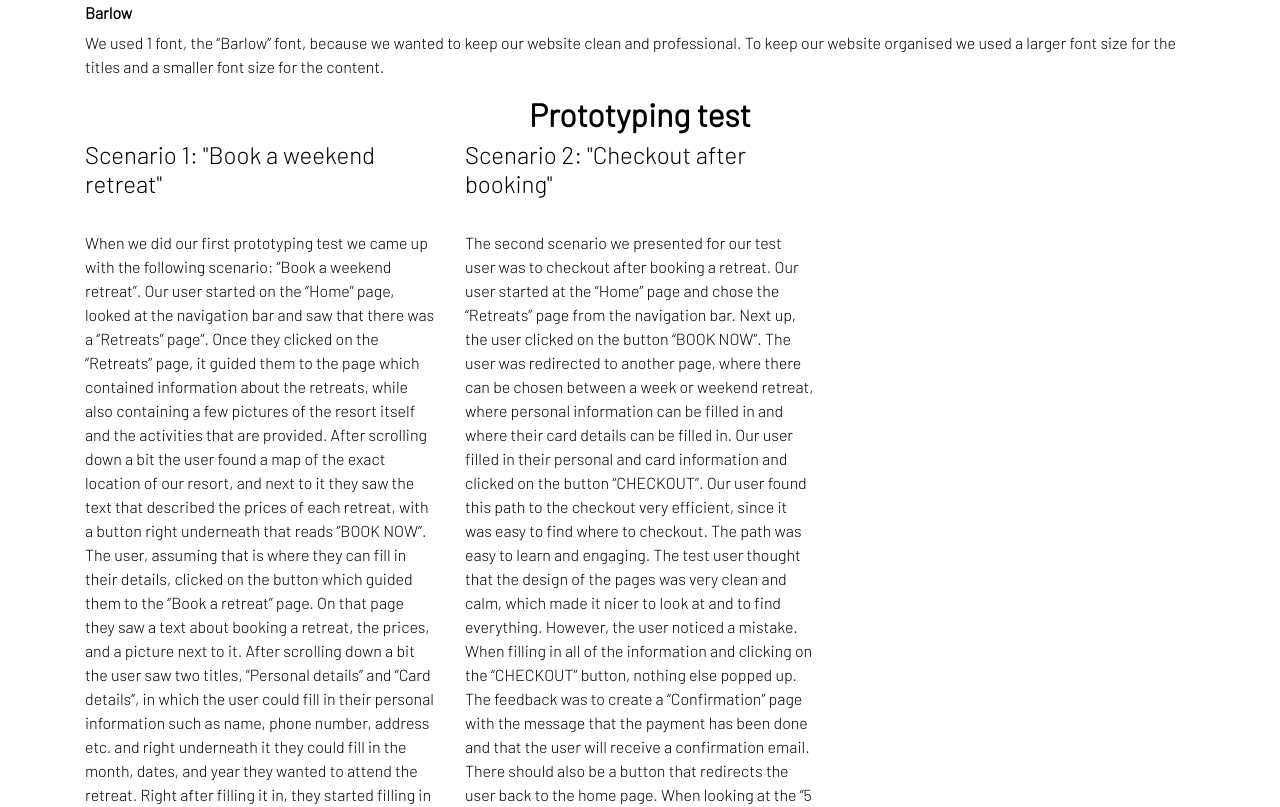
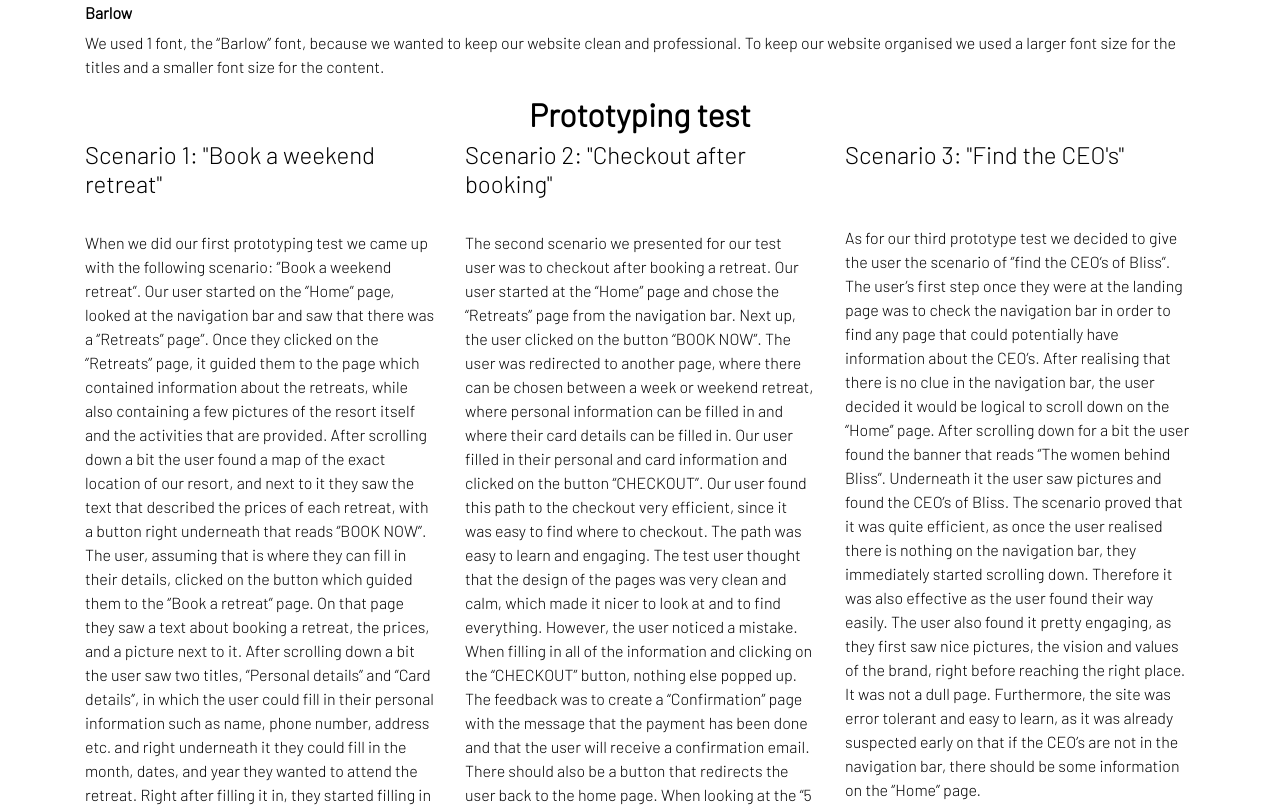
Before and after one commit to riannescholtens/bliss-experience, a plain HTML site: page justification.html in a window 1280 px wide. Shown: the part 1534-2341 px from the top of the page. Drawn offline with Linux system fonts and the light colour scheme.

Commit message:
scenrio 3 added - finalised

```diff
--- a/justification.html
+++ b/justification.html
@@ -129,12 +129,19 @@ At the end of the page there is the same footer as mentioned previously, with th
 The user found our sequence clear, as they immediately saw the ‘’Retreats’’ page on our navigation bar, and knew it would lead them straight to the page they needed to be at in order to book a weekend retreat. The test showed us that the website is effective and efficient by being able to find the way to the page easily and efficiently, not having to search for it for a long time. Next, the test showed that the website is engaging, as the user noticed the nice pictures that are included on every page, while the layout of the website was also clean and clear. Last but not least, each page has a clear title at the beginning of the page so it is easily noticed what page the user is at. The website is easy to learn as it has clear indications in the navigation bar and there is the remaining flow of the buttons which can also take you to the page you want to visit.
 </p>
 		</div>
-		 <div class="col-sm-12 col-md-4 col-lg-4">
+	  <div class="col-sm-12 col-md-4 col-lg-4">
 		<h4>Scenario 2: "Checkout after booking"</h4>
 			 <br>
 		<p>
 The second scenario we presented for our test user was to checkout after booking a retreat. Our user started at the “Home” page and chose the “Retreats” page from the navigation bar. Next up, the user clicked on the button “BOOK NOW”. The user was redirected to another page, where there can be chosen between a week or weekend retreat, where personal information can be filled in and where their card details can be filled in. Our user filled in their personal and card information and clicked on the button “CHECKOUT”. Our user found this path to the checkout very efficient, since it was easy to find where to checkout. The path was easy to learn and engaging. The test user thought that the design of the pages was very clean and calm, which made it nicer to look at and to find everything. However, the user noticed a mistake. When filling in all of the information and clicking on the “CHECKOUT” button, nothing else popped up. The feedback was to create a “Confirmation” page with the message that the payment has been done and that the user will receive a confirmation email. There should also be a button that redirects the user back to the home page.
 When looking at the “5 E’s of usability”, the test user found our website effective; the goal was checkout after booking a retreat which was easily done, so the user was able to do what the scenario was, which also leads to the fact that our user found our website easy to learn. The test user found our website efficient and engaging since the goal was reached very quickly and it was nice to do with the clean layout we designed. However, the website did have an error, we needed to include a “confirmation” page which makes it easy to go back to the home page after checking out and which shows that the payment indeed has been done.
+</p>
+		</div>
+		 <div class="col-sm-12 col-md-4 col-lg-4">
+		<h4>Scenario 3: "Find the CEO's"</h4>
+			 <br>
+			 <br>
+	 <p>As for our third prototype test we decided to give the user the scenario of ‘’find the CEO’s of Bliss’’. The user’s first step once they were at the landing page was to check the navigation bar in order to find any page that could potentially have information about the CEO’s. After realising that there is no clue in the navigation bar, the user decided it would be logical to scroll down on the ‘’Home’’ page. After scrolling down for a bit the user found the banner that reads ‘’The women behind Bliss’’. Underneath it the user saw pictures and found the CEO’s of Bliss. The scenario proved that it was quite efficient, as once the user realised there is nothing on the navigation bar, they immediately started scrolling down. Therefore it was also effective as the user found their way easily. The user also found it pretty engaging, as they first saw nice pictures, the vision and values of the brand, right before reaching the right place. It was not a dull page. Furthermore, the site was error tolerant and easy to learn, as it was already suspected early on that if the CEO’s are not in the navigation bar, there should be some information on the ‘’Home’’ page.
 </p>
 		</div>
 	   </div>
```
